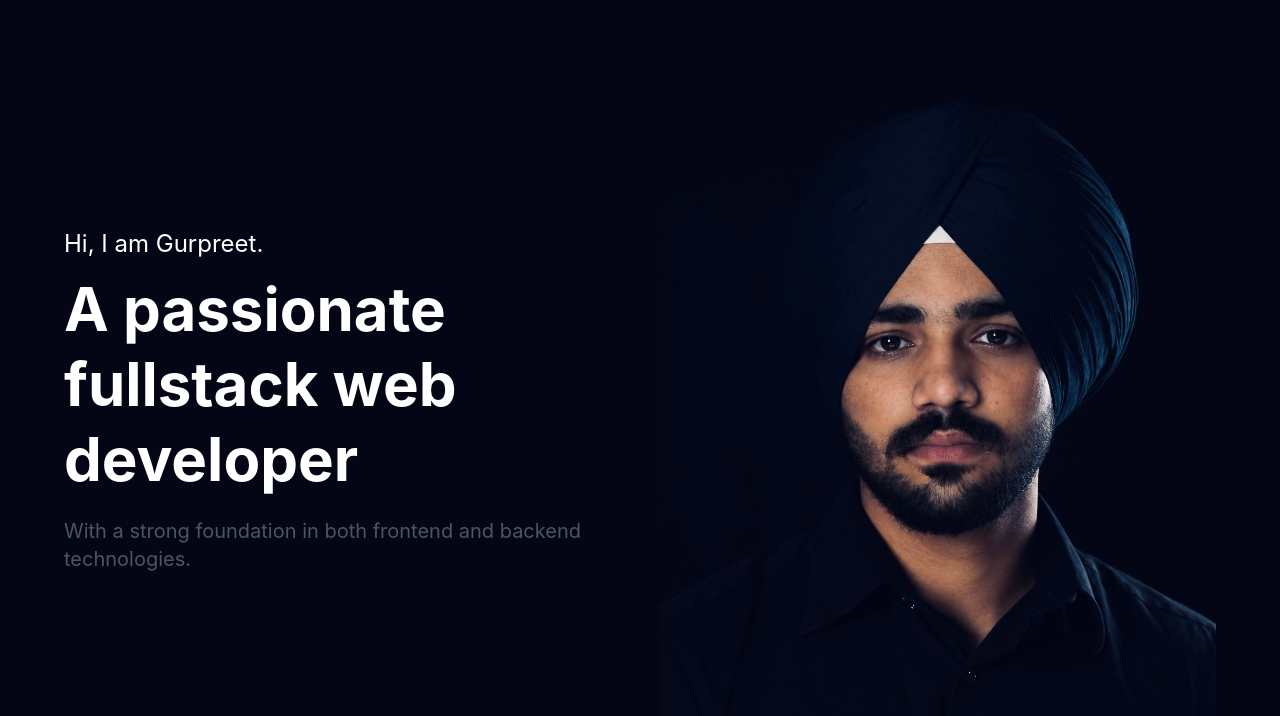
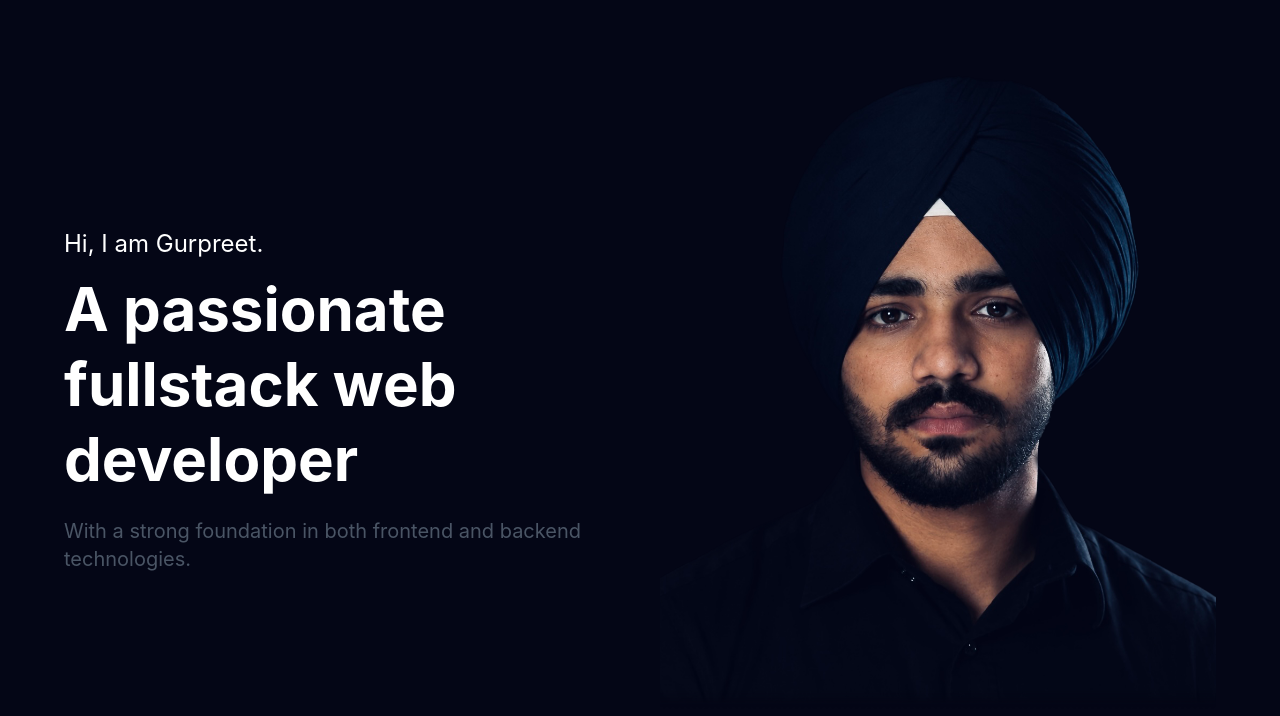
Before and after one commit to gurpeet-0001/portfolio, a React (Vite) app: page / in a window 1280 px wide. Shown: the top 716 px of the page. Built offline with nearby package versions, Linux system fonts and the light colour scheme; a web font is replaced by a local one.

Commit message:
changed pic

```diff
--- a/src/components/hero.jsx
+++ b/src/components/hero.jsx
@@ -1,6 +1,6 @@
 
 import React from 'react'
-import image from '/pic.PNG'
+import pic2 from '../images/pic2.png'
 
 function Hero() {
   return (
@@ -24,7 +24,7 @@ function Hero() {
       {/* Image */}
       <div className="w-full lg:w-1/2 flex justify-center">
         <img
-          src={image}
+          src={pic2}
           alt="Gurpreet"
           className="w-auto h-[22rem] sm:h-[28rem] md:h-[32rem] lg:h-[38rem] xl:h-[42rem] object-cover "
         />
```
Also changed, not shown: public/pic.PNG (deleted), src/images/pic2.png (added).
